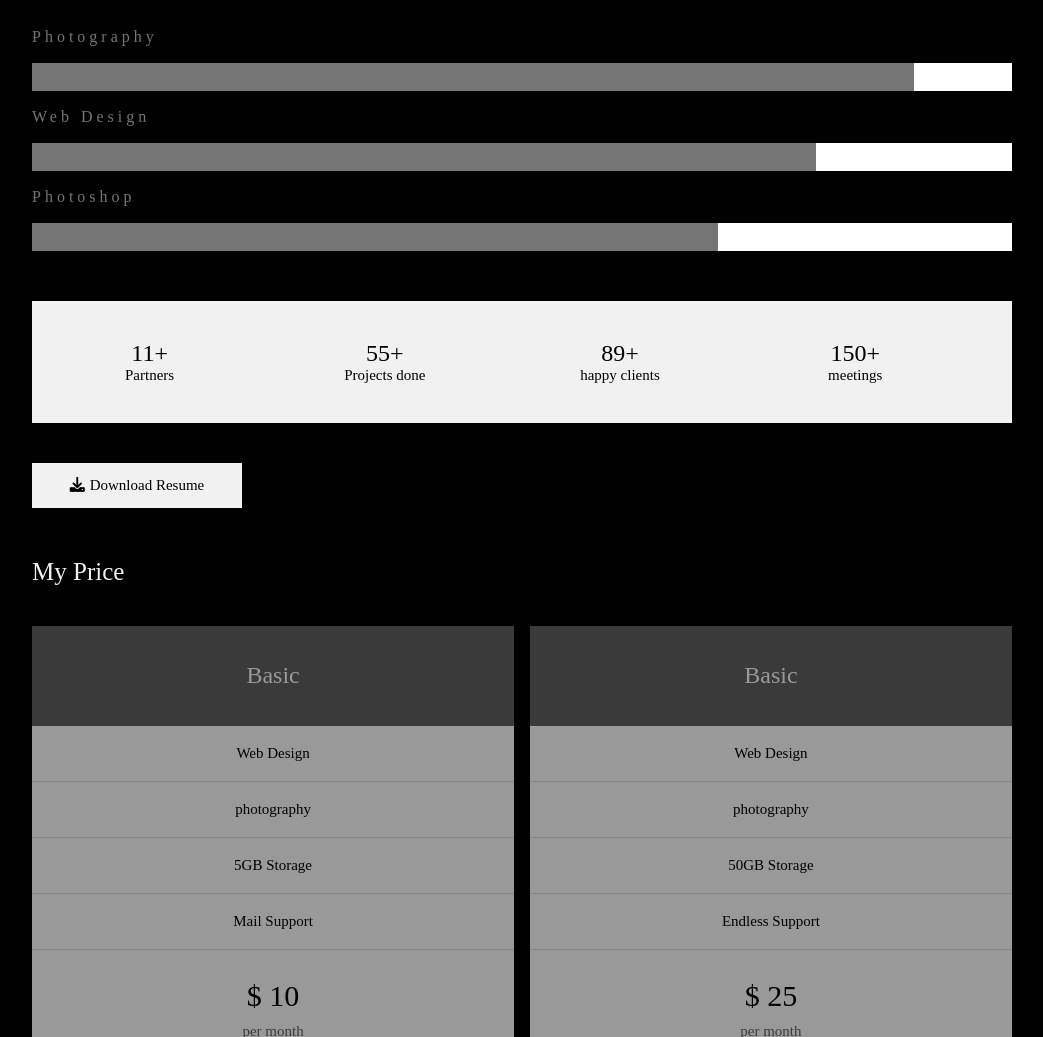
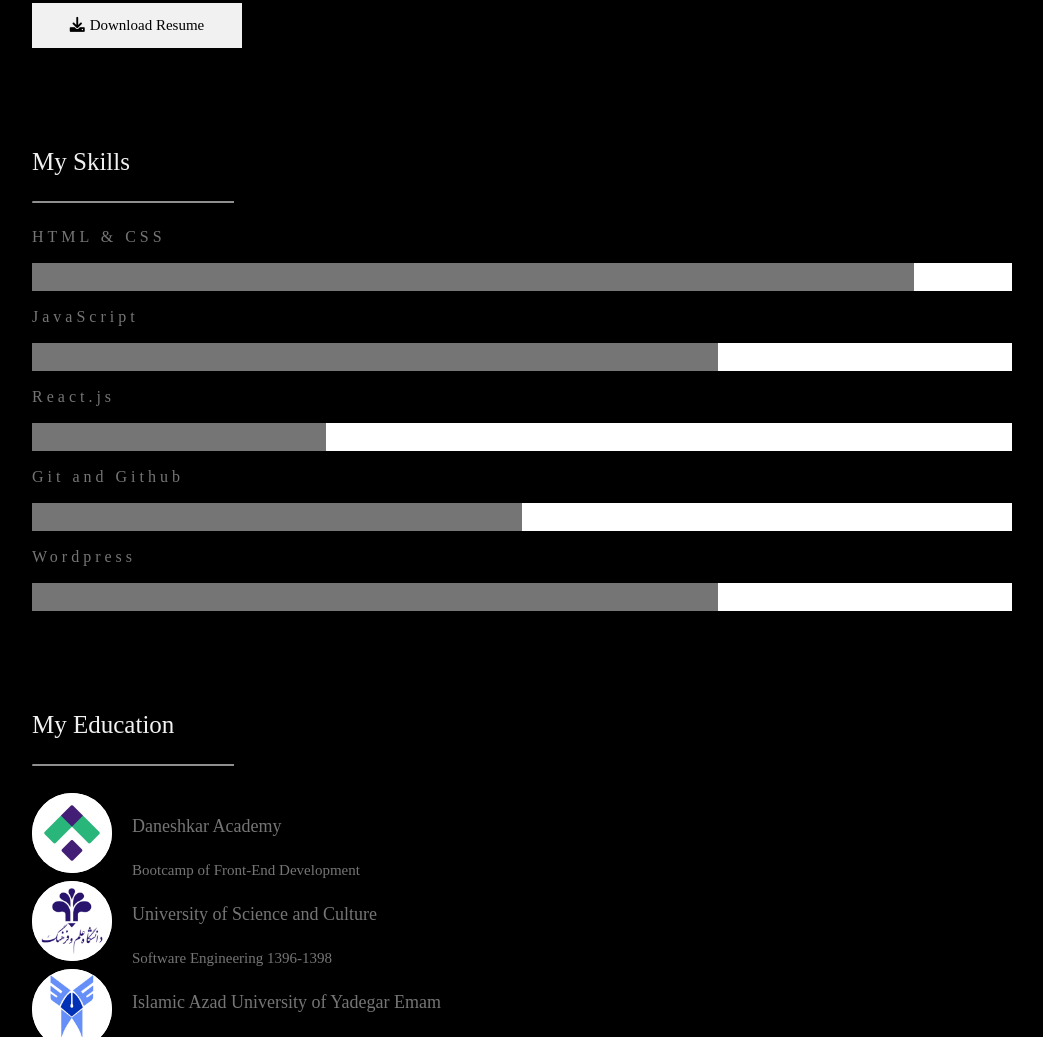
Before and after one commit to reza-abd95/template_dark_portfolio-Reza-Abedi, a plain HTML site: page index.html in a window 1280 px wide. Shown: the part 1763-2800 px from the top of the page, without its empty margins (178-1221 px from the left). Drawn offline with Linux system fonts and the light colour scheme.

Commit message:
first commit

```diff
--- a/index.html
+++ b/index.html
@@ -6,11 +6,13 @@
     <meta name="viewport" content="width=device-width, initial-scale=1.0">
     <link rel="stylesheet" href="../styles/style.css">
     <link rel="stylesheet" href="../styles/all.css">
-    <title>John Doe</title>
+    <link rel="icon" type="image/x-icon" href="./images/abd.png">
+
+    <title>Reza Abedi</title>
 </head>
 <body>
     <header>
-        <img src="../images/man_smoke.jpg" alt="" id="avatar">
+        <img src="./images/Rez1.jpg" alt="" id="avatar">
         <div class="main-menu">
             <a href="#"> <div class="one-menu"><i class="fa-solid fa-house-chimney"></i><p>HOME</p></div></a>
         </div>
@@ -18,114 +20,102 @@
             <a href="#about"> <div class="one-menu"><i class="fa-solid fa-user"></i><p>ABOUT</p></div></a>
         </div>
         <div class="main-menu">
-            <a href="#photoo"> <div class="one-menu"><i class="fa-solid fa-eye"></i><p>PHOTOS</p></div></a>
+            <a href="#skills"> <div class="one-menu"><i class="fa-solid fa-code"></i></i><p>SKILLS</p></div></a>
         </div>
         <div class="main-menu">
-            <a href="#"> <div class="one-menu"><i class="fa-solid fa-envelope"></i><p>CONTACT</p></div></a>
+            <a href="#contact"> <div class="one-menu"><i class="fa-solid fa-envelope"></i><p>CONTACT</p></div></a>
         </div>
 
     </header>
 
     <nav>
-        <div class="navbar">HOME</div>
-        <div class="navbar">ABOUT</div></a>
-        <div class="navbar">PHOTOS</div>
-        <div class="navbar">CONTACT</div>
+        <div class="navbar"><a href="#">HOME</a></div>
+        <div class="navbar"><a href="#about">ABOUT</a></div>
+        <div class="navbar"><a href="#skills">SKILLS</a></div>
+        <div class="navbar"><a href="#contact">CONTACT</a></div>
 
 
     </nav>
 
     <main>
         <div class="header">
-            <h1 id="im">I'm John Doe.</h1>
-            <h1 id="im2">John Doe.</h1>
-            <p>Photographer and Web Designer.</p>
-            <img src="../images/man_smoke.jpg" alt="man-smoke">
+            <h1 id="im">I'm Reza Abedi.</h1>
+            <h1 id="im2">Reza Abedi.</h1>
+            <p>Front-End Developer.</p>
+            <img src="./images/Rez.jpg" alt="RezaAbedi">
         </div>
 
 
         <div class="my-name" id="about">
-            <h2>My Name</h2>
+            <h2>Who am i ?</h2>
             <hr>
-            <p>Some text about me. Some text about me. I am lorem ipsum consectetur adipiscing elit, sed do eiusmod tempor incididunt ut labore et dolore magna aliqua. Ut enim ad minim veniam, quis nostrud exercitation ullamco laboris nisi ut aliquip ex ea commodo consequat. Duis aute irure dolor in reprehenderit in voluptate velit esse cillum dolore eu fugiat nulla pariatur. Excepteur sint occaecat cupidatat non proident, sunt in culpa qui officia deserunt mollit anim id est laborum consectetur adipiscing elit, sed do eiusmod tempor incididunt ut labore et dolore magna aliqua. Ut enim ad minim veniam, quis nostrud exercitation ullamco laboris nisi ut aliquip ex ea commodo consequat.</p>
+            <p>I am a web developer with a focus on front-end development and a strong team-oriented mindset. With my skills in HTML, CSS, and JavaScript, I have a solid foundation in creating beautiful, dynamic, and responsive web pages. Additionally, I have some experience working with the React framework.
+                </p>
+            <p>I am a energetic, and motivated individual. I thrive in a team environment and seek to collaborate with dynamic and driven teams on challenging projects. Effective communication and teamwork are among my core strengths, allowing me to contribute positively to project success.</p>
+
+        <div class="resume" style="cursor: pointer;" onclick="window.location='https://jobinja.ir/user/KF-6551284/download'"><i class="fa-solid fa-download"></i>Download Resume</div>
 
         </div>
 
-        <div class="my-skills">
+
+        <div class="my-skills" id="skills">
             <h3>
                My Skills
             </h3>
+            <hr>
             <p>
-                Photography
+                HTML & CSS
             </p>
             <div class="skill">
-                <div class="photography-fill"></div>
+                <div class="htmlcss-fill"></div>
             </div>
             <p>
-                Web Design
+                JavaScript
             </p>
             <div class="skill">
-                <div class="Web-design-fill"></div>
+                <div class="js-fill"></div>
             </div>
             <p>
-                Photoshop
+                React.js
             </p>
             <div class="skill">
-                <div class="Photoshop-fill"></div>
+                <div class="react-fill"></div>
+            </div>
+            <p>
+                Git and Github
+            </p>
+            <div class="skill">
+                <div class="git-fill"></div>
+            </div>
+            <p>
+                Wordpress
+            </p>
+            <div class="skill">
+                <div class="wp-fill"></div>
             </div>
 
-            <div class="boxes">
-                <div class="box"><p>11+</p><p class="matn">Partners</p></div>
-                <div class="box"><p>55+</p><p class="matn">Projects done</p></div>
-                <div class="box"><p>89+</p><p class="matn">happy clients</p></div>
-                <div class="box"><p>150+</p><p class="matn">meetings</p></div>
+        </div>
+
+        <div class="education">
+            <h3>My Education</h3>
+            <hr>
+
+            <div class="education__part">
+                 <a href="https://daneshkar.net/" target=”_blank”><img src="./images/daneshkar.jpg"></a><div class="reptext"><p>Daneshkar Academy</p><p>Bootcamp of Front-End Development </p></div>
+            </div>
+            <div class="education__part">
+                <a href="http://usc.ac.ir/" target=”_blank”><img src="./images/University_of_Science_&_Culture_logo.jpg" ></a><div class="reptext"><p>University of Science and Culture</p><p>Software Engineering 1396-1398</p></div>
+            </div>
+            <div class="education__part">
+                <a href="https://yi.iau.ir/fa" target=”_blank”><img src="./images/azad.jpg" ></a><div class="reptext"><p>Islamic Azad University of Yadegar Emam</p><p>Software Engineering 1393-1396</p></div>
             </div>
 
-            <div class="resume"><i class="fa-solid fa-download"></i>Download Resume</div>
         </div>
-        <div class="my-price">
-            <h3>My Price</h3>
-            <div class="price-boxes">
-                <div class="pricebox">
-                    <div class="one-pb ">Basic</div>
-                    <div class="two-pb ">Web Design</div>
-                    <div class="three-pb ">photography</div>
-                    <div class="four-pb ">5GB Storage</div>
-                    <div class="five-pb ">Mail Support</div>
-                    <div class="six-pb"><p class="dolar">$ 10</p> <p class="per"> per month</p></div>
-                    <div class="seven-pb "><div class="btn-pb">Sign Up</div></div>
-                </div>
-                <div class="pricebox">
-                    <div class="one-pb">Basic</div>
-                    <div class="two-pb ">Web Design</div>
-                    <div class="three-pb">photography</div>
-                    <div class="four-pb">50GB Storage</div>
-                    <div class="five-pb">Endless Support</div>
-                    <div class="six-pb"><p class="dolar">$ 25</p> <p class="per"> per month</p></div>
-                    <div class="seven-pb"><div class="btn-pb">Sign Up</div></div>
+        <div class="contact" id="contact">
+            <h2>Contact</h2>
+            <hr>
 
-                </div>
-            </div>
         </div>
-        <div class="Reputation">
-            <h3>My Reputation</h3>
-
-            <div class="rep">
-                <img src="../images/bandmember.jpg" alt=""><div class="reptext"><p>Chris Fox. &nbsp &nbsp &nbsp CEO at Mighty Schools.</p><p>John Doe saved us from a web disaster.</p></div>
-            </div>
-            <div class="rep">
-                <img src="../images/avatar_g2.jpg" alt=""><div class="reptext"><p>Rebecca Flex. &nbsp &nbsp &nbsp CEO at Company.</p><p>No one is better than John Doe.</p></div>
-            </div>
-        </div>
-        <div class="my-photos" id="photoo">
-            <h2>My photos</h2>
-            <hr>
-            <div class="photos-c">
-                <div class="photos-c2"><img src="../images/underwater.jpg" alt="water"><img src="../images/chef.jpg" alt="chef"><img src="../images/wedding.jpg" alt="wedding"><img src="../images/p6.jpg" alt="type"></div>
-                <div class="photos-c1"><img src="../images/wedding.jpg" alt="wedding"><img src="../images/rocks.jpg" alt="rocks"><img src="../images/sailboat.jpg" alt="boat"></div>
-            </div>
-        </div>
-
 
 
     </main>
--- a/styles/style.css
+++ b/styles/style.css
@@ -2,6 +2,11 @@
     padding: 0;
     margin: 0;
 }
+::selection {
+    color: #757575;
+    background: white;
+}
+
 html {
   scroll-behavior: smooth;
 }
@@ -21,9 +26,10 @@ header{
 }
 #avatar{
     width: 100%;
-    height: 133px;
-    filter:contrast(60%);
+    /* height: 133px; */
+    filter:contrast(70%);
 }
+
 .main-menu{
     width: 100%;
 }
@@ -76,6 +82,7 @@ main{
 }
 #im2{
     display: none;
+    font-size: 3.5rem;
 }
 .header p{
     color:#fff;
@@ -103,6 +110,11 @@ nav{
     color: gray;
 
 }
+nav a {
+    text-decoration: none;
+    color: gray;
+
+}
 .navbar{
     width: 25%;
     font-size: 13px;
@@ -112,13 +124,16 @@ nav{
     justify-content: center;
 
 }
-nav:hover{
+nav:hover a{
     color: #fff;
 }
 .navbar:hover{
     background-color: gray;
     color: #000;
     cursor: pointer;
+}
+.navbar:hover a{
+    color: #000;
 }
 .my-name{
     width: 980px;
@@ -151,8 +166,14 @@ nav:hover{
     font-size: 25px;
     font-weight: 400;
     margin-top: 100px;
-    margin-bottom: 50px;
 }
+.my-skills hr{
+    border-top: 1px solid #eee;
+    width: 200px;
+    margin: 25px 0;
+    opacity: 0.60;
+}
+
 .my-skills >p{
     letter-spacing: 4px;
     color: #757575;
@@ -164,44 +185,35 @@ nav:hover{
     width: 100%;
     background-color: #fff;
     font-size: 15px;
+}
 
 
-}
-.photography-fill{
+.htmlcss-fill{
     height: 28px;
     width: 90%;
     background-color: #757575;
 }
-.Web-design-fill{
-    height: 28px;
-    width: 80%;
-    background-color: #757575;
-}
-.Photoshop-fill{
+.js-fill{
     height: 28px;
     width: 70%;
     background-color: #757575;
 }
-.boxes{
-    height: 122px;
-    width: 980px;
-    background-color: #f1f1f1;
-    margin-top: 50px;
-    display: flex;
-    margin-bottom: 40px;
+.react-fill{
+    height: 28px;
+    width: 30%;
+    background-color: #757575;
 }
-.box{
-    width: 24%;
-    font-size: 24px;
-    display: flex;
-    flex-direction: column;
-    align-items: center;
-    justify-content: center;
-    text-align: center;
+.wp-fill{
+    height: 28px;
+    width: 70%;
+    background-color: #757575;
 }
-.matn{
-    font-size: 15px;
+.git-fill{
+    height: 28px;
+    width: 50%;
+    background-color: #757575;
 }
+
 .resume{
     background-color: #f1f1f1;
     color: black;
@@ -211,6 +223,7 @@ nav:hover{
     align-items: center;
     justify-content: center;
     font-size: 15px;
+    margin-top: 50px;
 }
 .fa-download{
     color: #000;
@@ -219,166 +232,68 @@ nav:hover{
     position: relative;
     top: 5px;
 }
-.my-price{
+
+.education{
     width: 980px;
-    margin-bottom: 50px;
+    margin-top: 100px;
+    margin-bottom: 100px;
 }
-.my-price h3{
+
+.education h3{
     color: #f1f1f1;
     font-size: 25px;
     font-weight: 400;
-    margin-top: 50px;
-    margin-bottom: 40px;
+
+    margin-bottom: 25px;
 }
-.price-boxes{
-    width: 100%;
-    display: flex;
-    justify-content: space-between;
-
-}
-.pricebox{
-    width: 49.2%;
-    height: 530px;
-    background-color: #616161;
-    text-align: center;
-    opacity: 0.6;
-}
-.pricebox:hover{
-    opacity: 1;
-}
-.one-pb{
-    height: 100px;
-    font-size: 24px;
-    background-color: #616161;
-    color: #fff;
-    display: flex;
-    justify-content: center;
-    align-items: center;
-}
-.two-pb , .three-pb , .four-pb , .five-pb{
-    height: 55px;
-    font-size: 15px;
-    background-color: #fff;
-    color: #000;
-    border-bottom: 1px solid #ddd;
-    display: flex;
-    justify-content: center;
-    align-items: center;
-}
-.six-pb{
-    height: 120px;
-    background-color: #fff;
-    border-bottom: 1px solid #ddd;
-    display: flex;
-    flex-direction: column;
-    justify-content: center;
-    align-items: center;
-}
-.six-pb .dolar{
-    color:#000;
-    font-size: 30px;
-    margin-bottom: 10px;
-}
-.six-pb .per{
+.education hr{
+    border-top: 1px solid #eee;
+    width: 200px;
+    margin: 25px 0;
     opacity: 0.60;
-    font-size: 15px;
-
-
-}
-.seven-pb{
-    height: 85px;
-    background-color: #f1f1f1;
-    display: flex;
-    justify-content: center;
-    align-items: center;
-}
-.btn-pb{
-    width: 110px;
-    height: 45px;
-    background-color: #fff;
-    display: flex;
-    justify-content: center;
-    align-items: center;
 }
 
-
-.btn-pb:hover{
-    background-color: #000;
-    color: #fff;
-}
-.Reputation{
-    width: 980px;
-    margin-bottom: 100px;
-}
-
-.Reputation h3{
-    color: #f1f1f1;
-    font-size: 25px;
-    font-weight: 400;
-    margin-top: 10px;
-    margin-bottom: 25px;
-}
-
-.rep{
+.education__part{
     display: flex;
     align-items:center;
     justify-content:left;
 
 }
-.rep img{
+.education__part img{
     height: 80px;
     width: 80px;
     border-radius: 50%;
     margin-right: 20px;
+    background-color: white;
 }
 
-.rep p:first-child{
+.education__part p:first-child{
     color:#757575;
     font-size: 18px;
 
 }
-.rep p{
+.education__part p{
     color:#757575;
     font-size: 15px;
-    margin-bottom: 25px;
     margin-top: 25px;
 }
-.my-photos{
+.contact{
     width: 980px;
+    height: 500px;
 }
 
-.my-photos h2{
+.contact h2{
     color: #f1f1f1;
     font-size: 30px;
     font-weight: 400;
     margin-top: 100px;
 }
-.my-photos hr{
+.contact hr{
     border-top: 1px solid #eee;
     width: 200px;
     margin: 25px 0;
     opacity: 0.60;
 }
-.photos-c{
-    width: 100%;
-    display: flex;
-    justify-content: space-between;
-
-}
-.photos-c1{
-    width: 49.2%;
-    flex-direction: column;
-}
-.photos-c2{
-    width: 49.2%;
-    flex-direction: column;
-
-}
-.photos-c img{
-    width: 100%;
-    margin-bottom: 12px;
-}
-
 
 
 @media (max-width: 1150px){
@@ -398,11 +313,12 @@ nav:hover{
         width: 95%;
         margin: auto;
     }
-    .Reputation{
+    .education{
+
         width: 95%;
-        margin: auto;
+        margin: 100px auto 50px auto;
     }
-    .my-photos{
+    .contact{
         width: 95%;
 
     }
```
Also changed, not shown: images/Rez.jpg (added), images/Rez1.jpg (added), images/University_of_Science_&_Culture_logo.jpg (added), images/abd.png (added), images/avatar_g2.jpg (deleted), images/azad.jpg (added), images/bandmember.jpg (deleted), images/chef.jpg (deleted), images/daneshkar.jpg (added), images/man_smoke.jpg (deleted), images/p6.jpg (deleted), images/rocks.jpg (deleted), images/sailboat.jpg (deleted), images/underwater.jpg (deleted), 1 more files.
